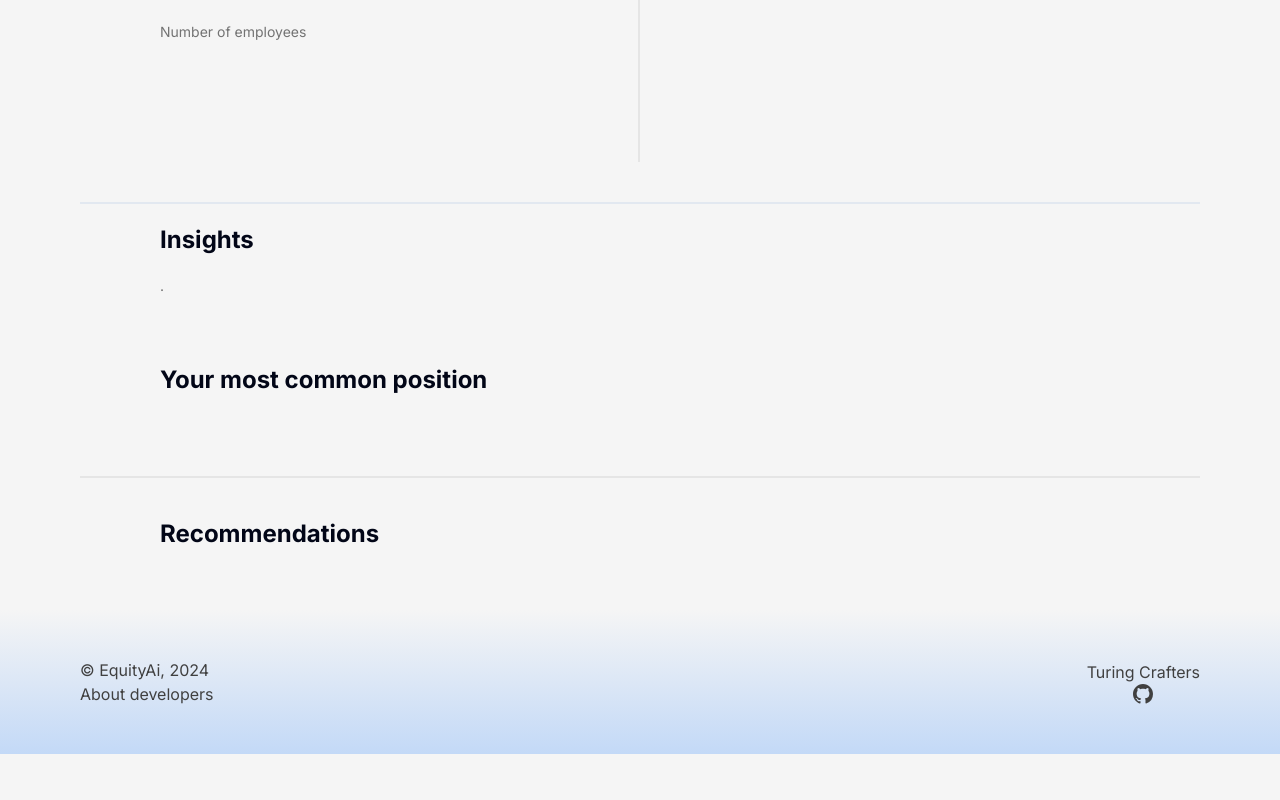
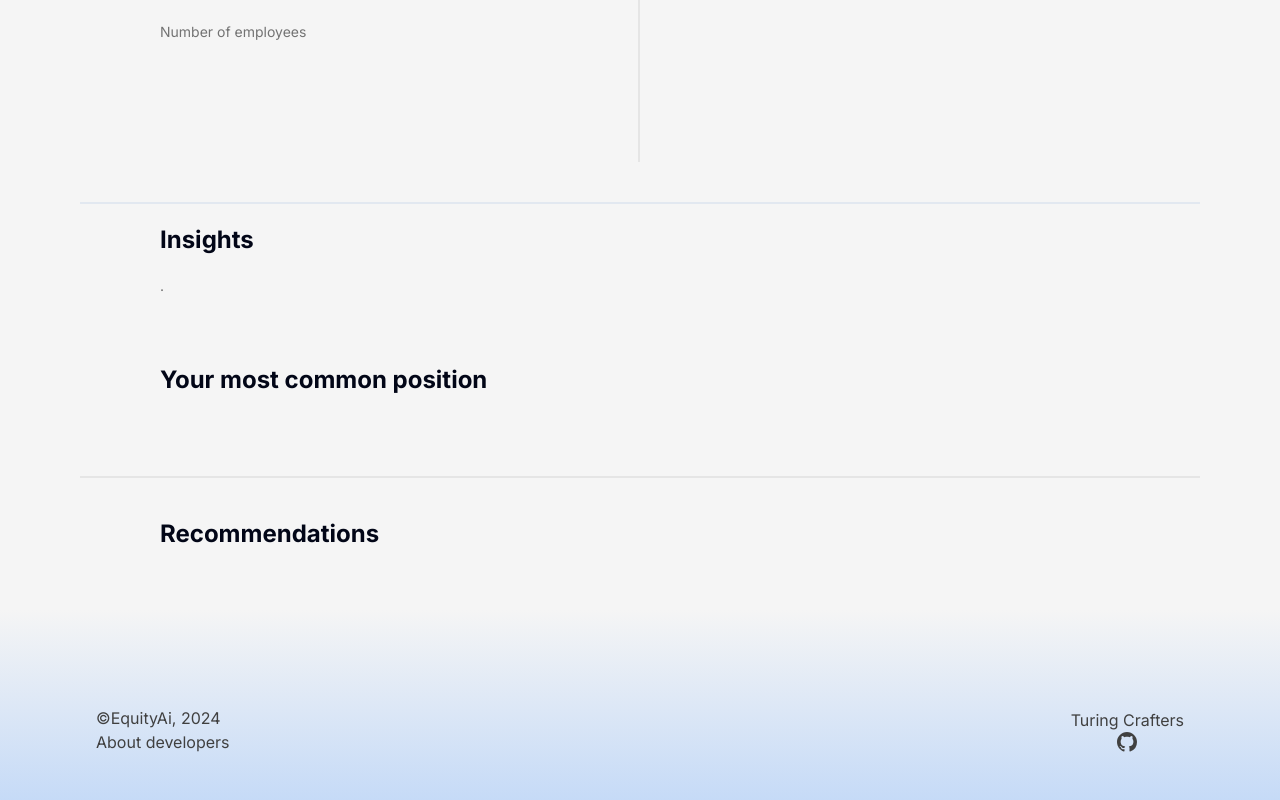
Before and after one commit to TuringCrafters/EquityAI, a Next.js app in the folder client/: page /analysis in a window 1280 px wide. Shown: the part 462-1262 px from the top of the page. Before the commit the page ends 1216 px from the top, so only its background shows below. Built offline with nearby package versions, Linux system fonts and the light colour scheme.

Commit message:
style footer size

```diff
--- a/client/components/Footer/index.tsx
+++ b/client/components/Footer/index.tsx
@@ -4,9 +4,9 @@ import GitHubIcon from "@/public/icon/gitHubIcon";
 export default function Footer() {
   return (
     <footer className="bottom-0 w-full default-gradient">
-      <div className="flex flex-row justify-between py-12 px-20 items-center">
+      <div className="flex flex-row justify-between pt-24 pb-14 px-24 items-center">
         <div>
-          <div>&copy; EquityAi, 2024</div>
+          <div>&copy;EquityAi, 2024</div>
           <button>About developers</button>
         </div>
         <div className="">
```
